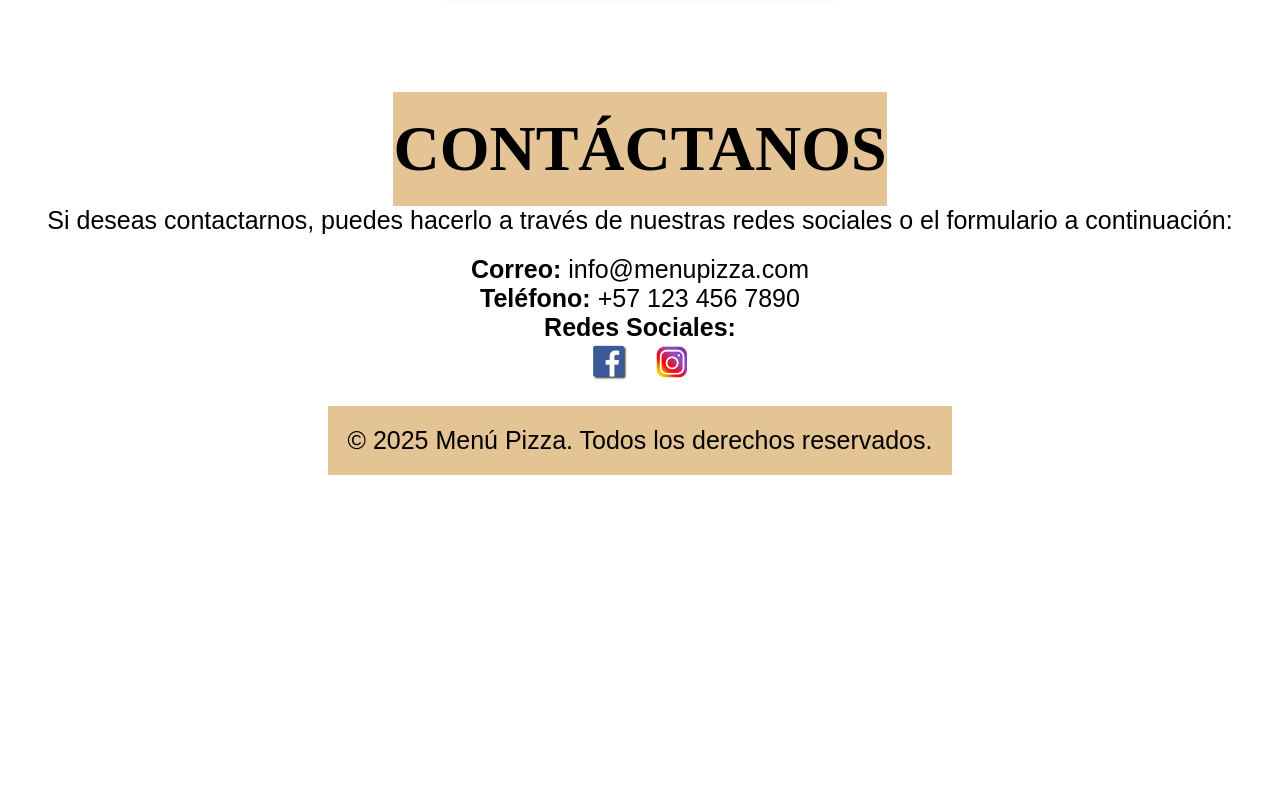
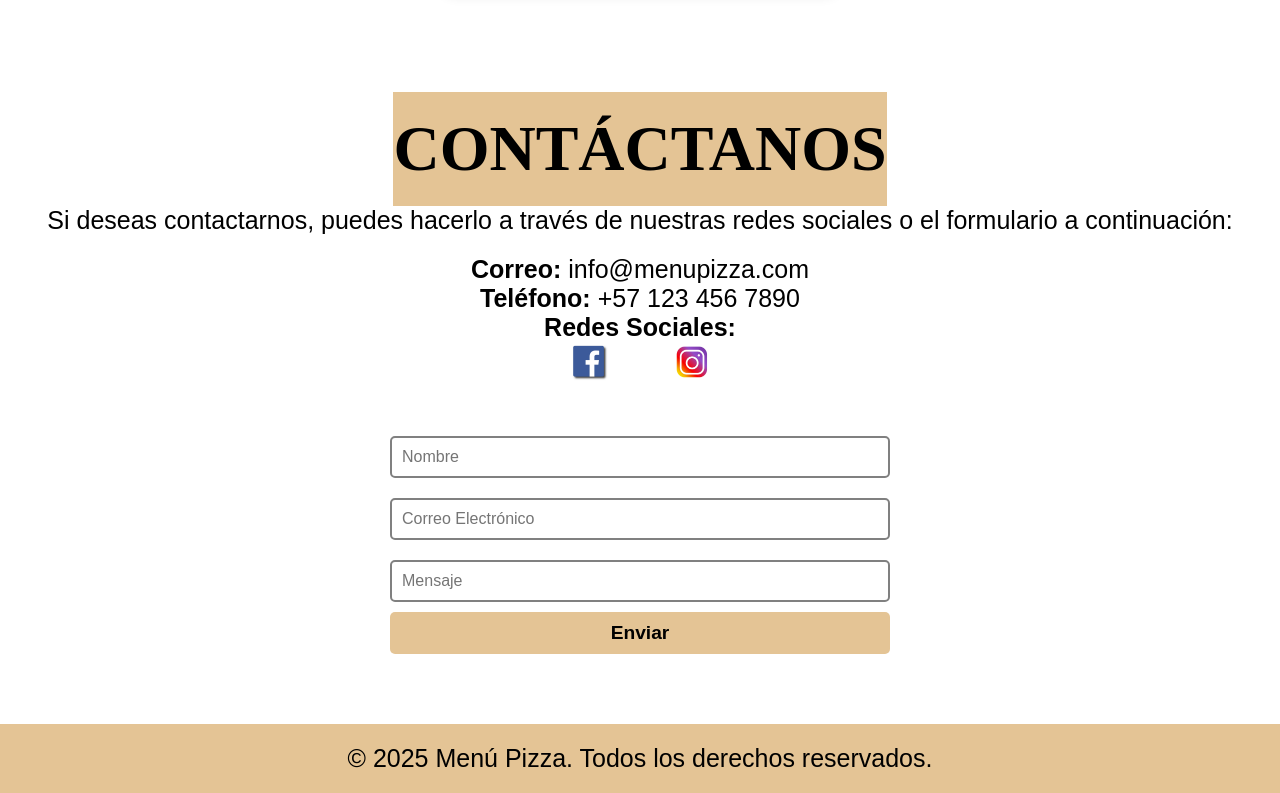
Before and after one commit to 24-06/adso, a plain HTML site: page index.html in a window 1280 px wide. Shown: the part 3450-4243 px from the top of the page. Before the commit the page ends 3975 px from the top, so only its background shows below. Drawn offline with Linux system fonts and the light colour scheme.

```diff
--- a/index.html
+++ b/index.html
@@ -8,7 +8,7 @@
   <meta name="keywords" content="pizzas">
   <meta name="viewport" content="width=device-width, initial-scale=1.0">
   <meta name="author" content="sena_adso_2997244">
-  <link rel="shortcut icon" href="img/icono.svg">
+  <link rel="shortcut icon" href="img/fast-food_.png">
   <link rel="stylesheet" href="style/style.css">
   <title>Menú Pizza</title>
 </head>
@@ -131,12 +131,13 @@
         <a target="_blank"><img src="img/facebook-2815970_1280.jpg" alt="Facebook" width="40"></a>
         <a target="_blank"><img src="img/instagram-1581266_1280.jpg" alt="Instagram" width="40"></a>
       </div>
-      <!-- <form id="contact-form">
+      <form id="contact-form">
         <input type="text" name="name" placeholder="Nombre" required>
         <input type="email" name="email" placeholder="Correo Electrónico" required>
+        <input type="text" name="mensaje" placeholder="Mensaje" required>
         <button type="submit">Enviar</button>
       </form>
-    </section> -->
+    </section>
     <!-- <section id="login" class="section">
       <h1>Login</h1>
       <form id="login-form" class="login-form">
--- a/style/style.css
+++ b/style/style.css
@@ -155,11 +155,12 @@
 
 .contact-info {
     text-align: center;
-    margin: 20px 0;
+    margin: 20px ;
 }
 
 .contact-info a {
     margin: 10px;
+    padding: 20px;
 }
 
 form {
@@ -200,11 +201,11 @@
     background-color: white;
 }
 
-.login-form {
+/* .login-form {
     width: 400px;
    margin: 30px;
 
-}
+} */
 
 footer {
     background-color: rgb(228, 196, 149);
```
Also changed, not shown: img/fast-food_.png (added).
